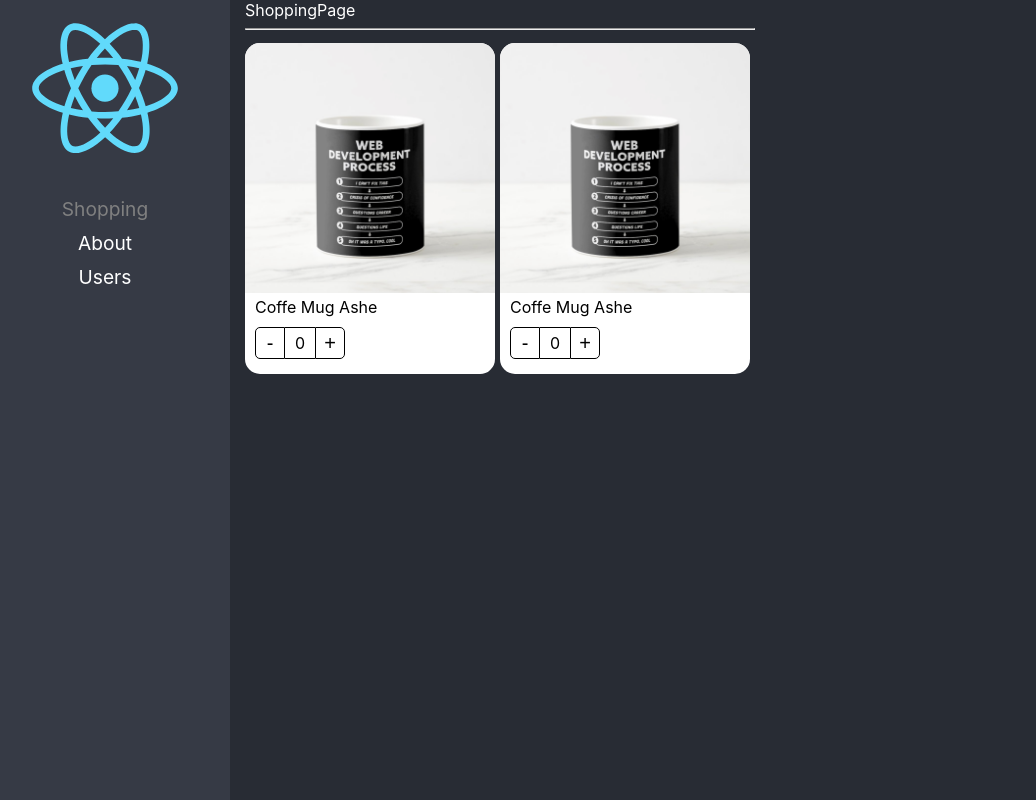
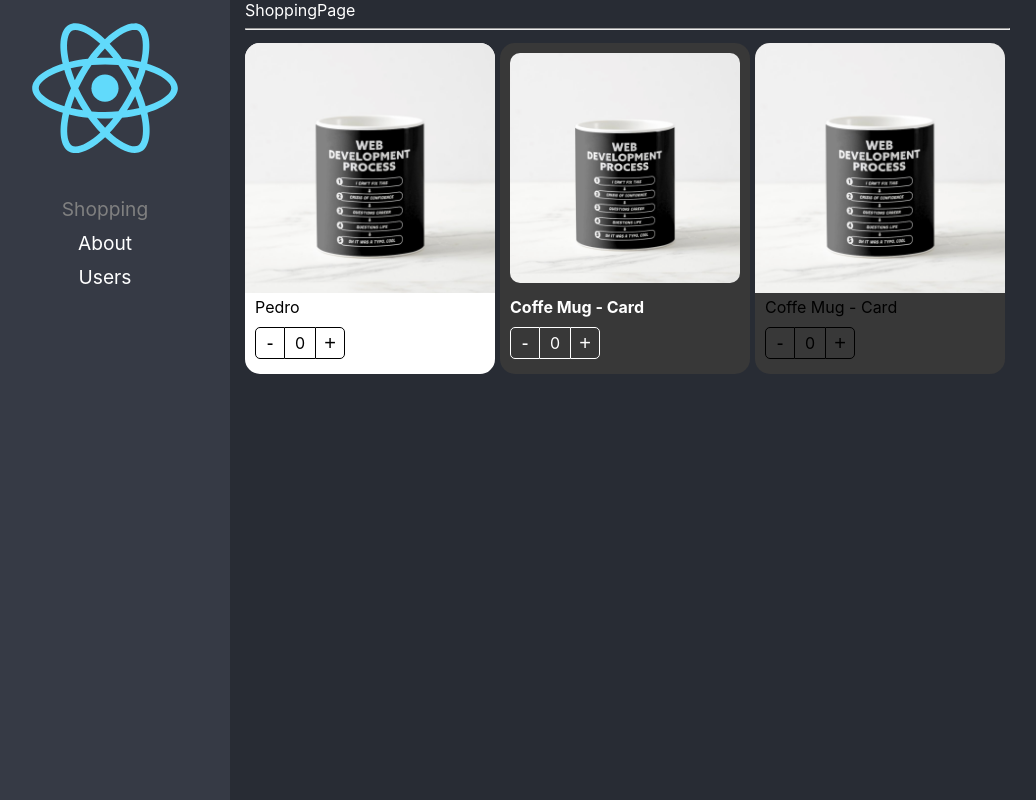
Before and after one commit to devBochi/react-adv, a React (Create React App) app: page / in a window 1280 px wide. Shown: the whole page, without its empty margins (20-1056 px from the left). Built offline with nearby package versions, Linux system fonts and the light colour scheme.

Commit message:
Component Extend Styles - listo

```diff
--- a/src/02-component-patterns/components/ProductButtons.tsx
+++ b/src/02-component-patterns/components/ProductButtons.tsx
@@ -2,12 +2,17 @@
 import styles from '../styles/styles.module.css'
 import { ProductContext } from "./ProductCard"
 
-export const ProductButtons = () => {
+export interface Props {
+    className?: string;
+    style?: React.CSSProperties;
+}
+
+export const ProductButtons = ({className, style}:Props) => {
 
     const {increaseBy, counter} = useContext(ProductContext)
 
     return (
-        <div className={styles.buttonsContainer}>
+        <div className={`${styles.buttonsContainer} ${className}`} style={style}>
             <button
                 className={styles.buttonMinus}
                 onClick={()=> increaseBy(-1)}>
--- a/src/02-component-patterns/components/ProductCard.tsx
+++ b/src/02-component-patterns/components/ProductCard.tsx
@@ -1,13 +1,19 @@
 import styles from '../styles/styles.module.css'
 import { useProduct } from '../hooks/useProduct'
-import { createContext } from 'react'
-import { ProductContextProps, ProductCardProps } from '../interfaces/interfaces';
-import { ProductImage, ProductTitle, ProductButtons } from './index'
+import { createContext, ReactElement } from 'react'
+import { ProductContextProps, Product } from '../interfaces/interfaces';
 
 export const ProductContext = createContext({} as ProductContextProps);
 const {Provider} = ProductContext;
 
-export const ProductCard = ({children , product }:ProductCardProps) => {
+export interface Props {
+  children: ReactElement | ReactElement[],
+  product: Product,
+  className?: string,
+  style?: React.CSSProperties
+}
+
+export const ProductCard = ({children , product, className, style }:Props) => {
 
     const {counter, increaseBy} = useProduct()
 
@@ -17,14 +23,11 @@
         increaseBy,
         product
     }}>
-        <div className={styles.productCard}>
-
-            <ProductImage img={product.img}/>
-
-            <ProductTitle title={product.title}/>
-
-            <ProductButtons />
-
+        <div
+          className={`${styles.productCard} ${className} `}
+          style={style}
+        >
+          {children}
         </div>
     </Provider>
   )
--- a/src/02-component-patterns/components/ProductImage.tsx
+++ b/src/02-component-patterns/components/ProductImage.tsx
@@ -3,8 +3,13 @@
 import noImg from '../assets/no-image.jpg'
 import styles from '../styles/styles.module.css'
 
+export interface Props {
+    img?: string,
+    className? : string,
+    style?: React.CSSProperties,
+}
 
-export const ProductImage = ({img = ''}) => {
+export const ProductImage = ({img = '', className, style}:Props) => {
 
     const {product} = useContext(ProductContext)
     let imgToShow: string;
@@ -18,7 +23,12 @@
     }
 
     return (
-        <img className={styles.productImg} src={imgToShow} alt="Prodcut Img" />
+        <img
+            className={`${styles.productImg} ${className}`}
+            style={style}
+            src={imgToShow}
+            alt="Product Img"
+        />
     )
 }
 
--- a/src/02-component-patterns/components/ProductTitle.tsx
+++ b/src/02-component-patterns/components/ProductTitle.tsx
@@ -2,12 +2,23 @@
 import styles from '../styles/styles.module.css'
 import { ProductContext } from "./ProductCard"
 
-export const ProductTitle = ({title}: {title?: string}) => {
+export interface Props {
+    title?: string,
+    className?:string,
+    style?: React.CSSProperties,
+}
+
+export const ProductTitle = ({title, className, style} : Props) => {
 
     const {product} = useContext(ProductContext)
 
     return (
-        <span className={styles.productDescription}>{title ? title : product.title}</span>
+        <span
+            className={`${styles.productDescription} ${className}`}
+            style={style}
+        >
+                {title ? title : product.title}
+        </span>
     )
 }
 
--- a/src/02-component-patterns/pages/ShoppingPage.tsx
+++ b/src/02-component-patterns/pages/ShoppingPage.tsx
@@ -1,8 +1,9 @@
 import { ProductCard, ProductButtons, ProductTitle, ProductImage } from '../components';
+import '../styles/custom-styles.css'
 
 const product = {
   id: '1',
-  title: 'Coffe Mug Ashe',
+  title: 'Coffe Mug - Card',
   img: './coffee-mug.png'
 }
 
@@ -19,12 +20,23 @@
         }}>
           <ProductCard product={product}>
             <ProductCard.Image />
-            <ProductCard.Title/>
+            <ProductCard.Title title='Pedro'/>
             <ProductCard.Buttons />
           </ProductCard>
-          <ProductCard product={product}>
+          <ProductCard
+            product={product}
+            className='bg-dark'
+          >
+            <ProductImage className='custom-image'/>
+            <ProductTitle className='text-white text-bold'/>
+            <ProductButtons className='custom-buttons'/>
+          </ProductCard>
+          <ProductCard
+            product={product}
+            className='bg-dark'
+          >
             <ProductImage />
-            <ProductTitle/>
+            <ProductTitle />
             <ProductButtons />
           </ProductCard>
         </div>
--- /dev/null
+++ b/src/02-component-patterns/styles/custom-styles.css
@@ -0,0 +1,22 @@
+.bg-dark {
+    background-color: rgb(56,56,56);
+}
+
+.text-white {
+    color: white;
+}
+
+.text-bold {
+    font-weight: bold;
+}
+
+.custom-image {
+    border-radius: 20px;
+    padding: 10px;
+    width: calc(100% - 20px);
+}
+
+.custom-buttons button, .custom-buttons div {
+    color: white;
+    border-color: white;
+}
```
Also changed, not shown: src/02-component-patterns/interfaces/interfaces.ts (+6 -3 lines).
